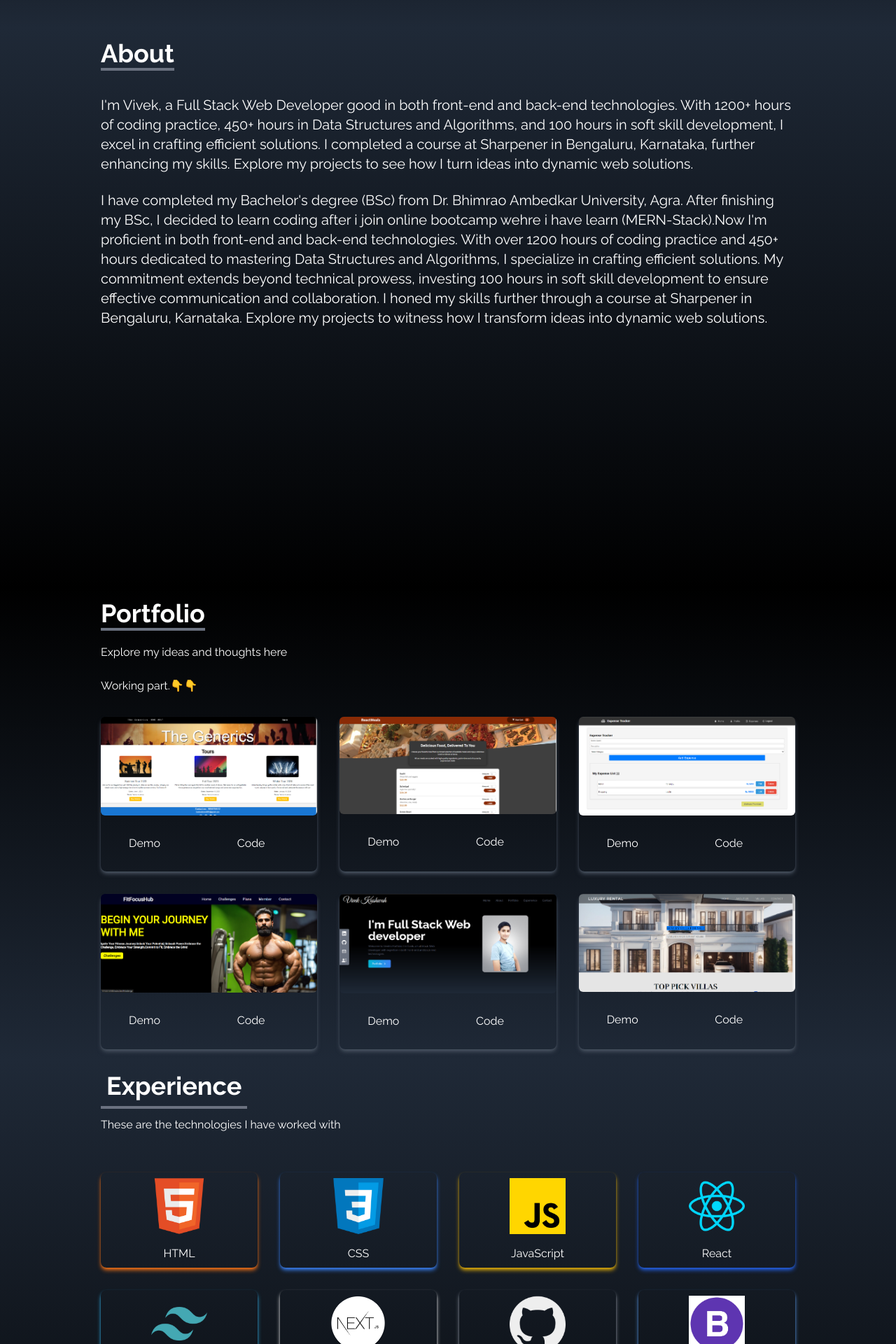
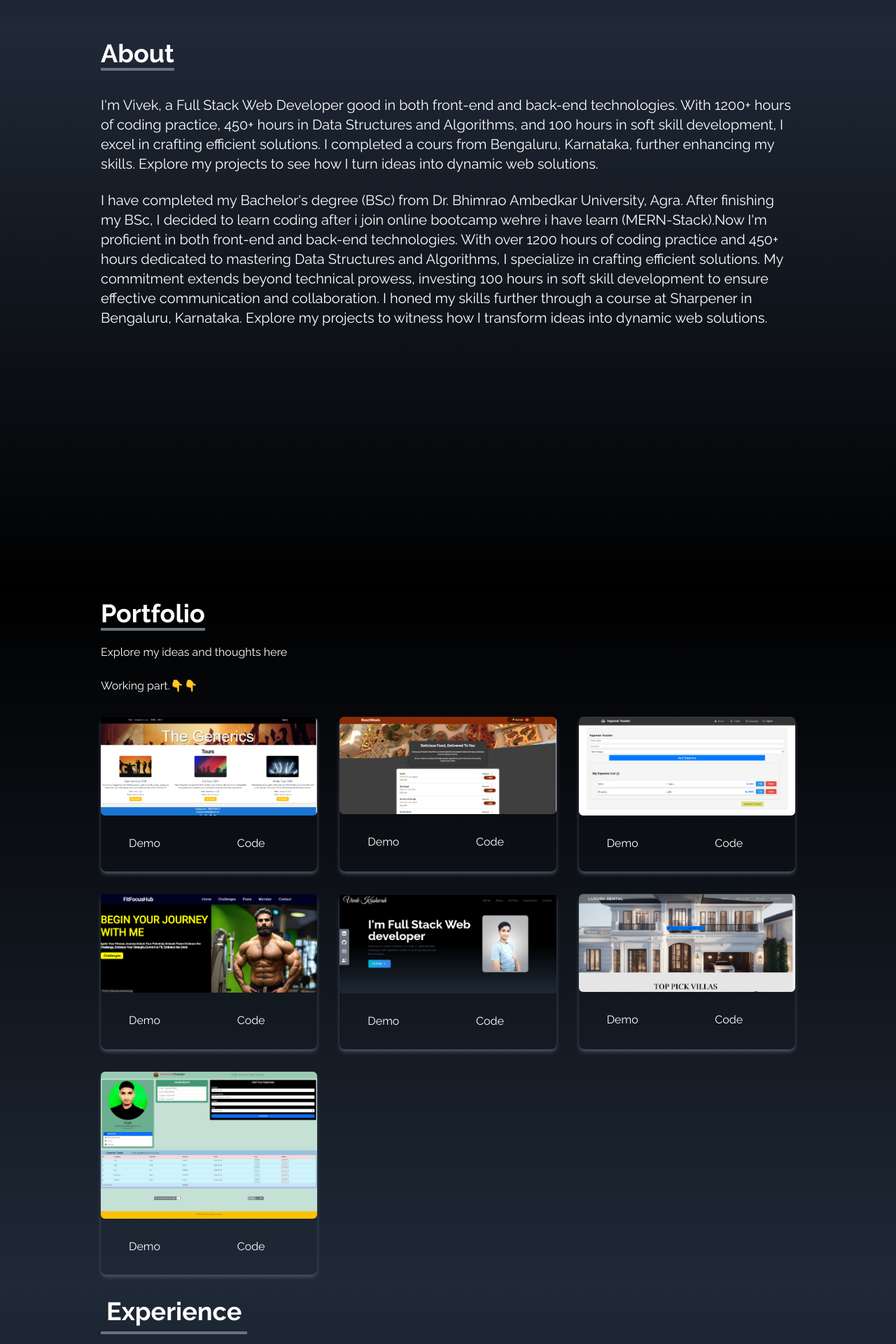
Before and after one commit to cadetvivek/Portfolio_one, a React (Create React App) app: page / in a window 1280 px wide. Shown: the part 760-2680 px from the top of the page at 70% size. Built offline with nearby package versions, Linux system fonts and the light colour scheme.

Commit message:
add full stack project

```diff
--- a/src/components/About.jsx
+++ b/src/components/About.jsx
@@ -24,7 +24,7 @@ const About = () => {
           back-end technologies. With 1200+ hours of coding practice, 450+ hours
           in Data Structures and Algorithms, and 100 hours in soft skill
           development, I excel in crafting efficient solutions. I completed a
-          course at Sharpener in Bengaluru, Karnataka, further enhancing my
+          cours from Bengaluru, Karnataka, further enhancing my
           skills. Explore my projects to see how I turn ideas into dynamic web
           solutions.
         </p>
--- a/src/components/Portfolio.jsx
+++ b/src/components/Portfolio.jsx
@@ -5,6 +5,7 @@ import expenseTracker from "../assets/portfolio/expenseTracker.png";
 import gymWebsite from "../assets/portfolio/gymWebsite.png";
 import Portfolio_website from "../assets/portfolio/Portfilio_website.png"
 import Villas from "../assets/portfolio/Villas.png"
+import OurExpense from "../assets/portfolio/ourExpense.png"
 
 const Portfolio = () => {
   const portfolios = [
@@ -44,6 +45,12 @@ const Portfolio = () => {
       src: Villas,
       demoLink: "https://grand-cascaron-ba93e1.netlify.app/",
       codeLink: "https://github.com/cadetvivek/Luxury-Villas",
+    },
+    {
+      id: 7,
+      src: OurExpense,
+      demoLink: "https://github.com/cadetvivek/OurExpense",
+      codeLink: "https://github.com/cadetvivek/OurExpense",
     },
 
   ];
```
Also changed, not shown: src/assets/portfolio/ourExpense.png (added).
